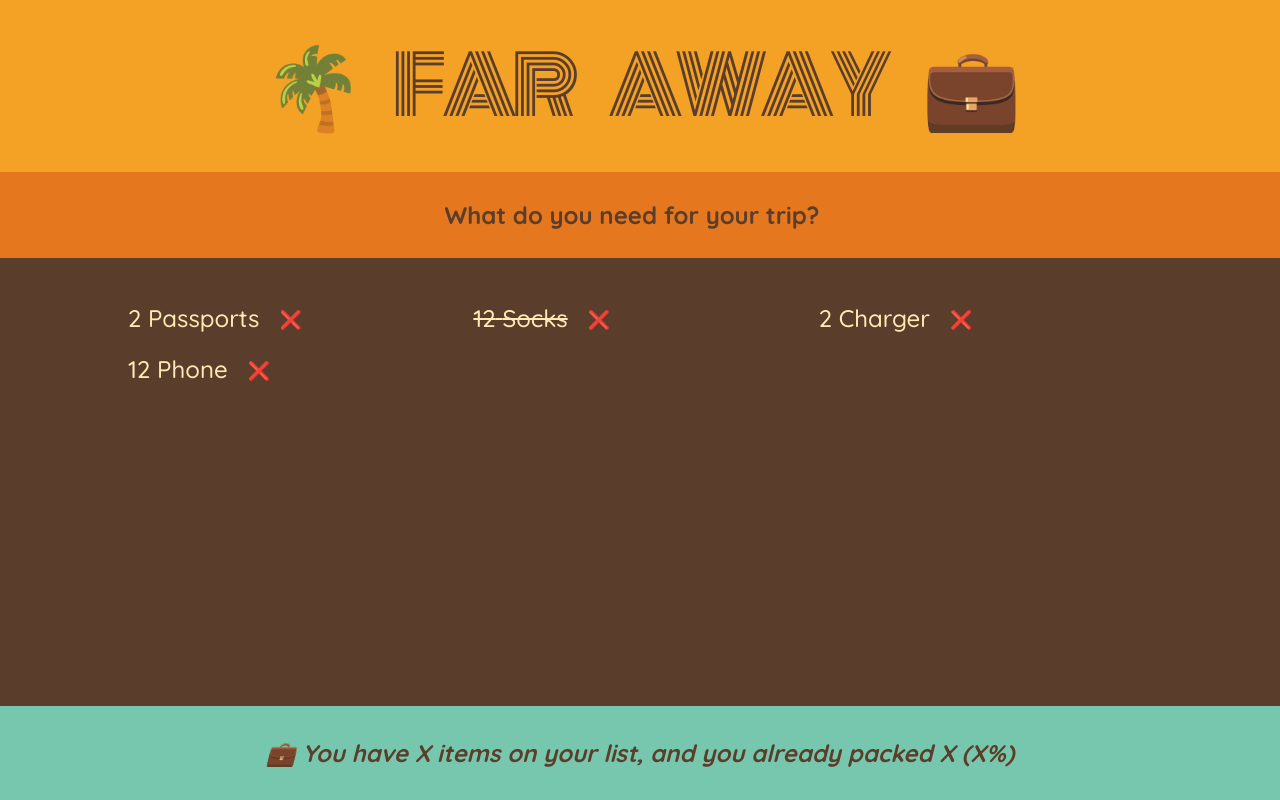
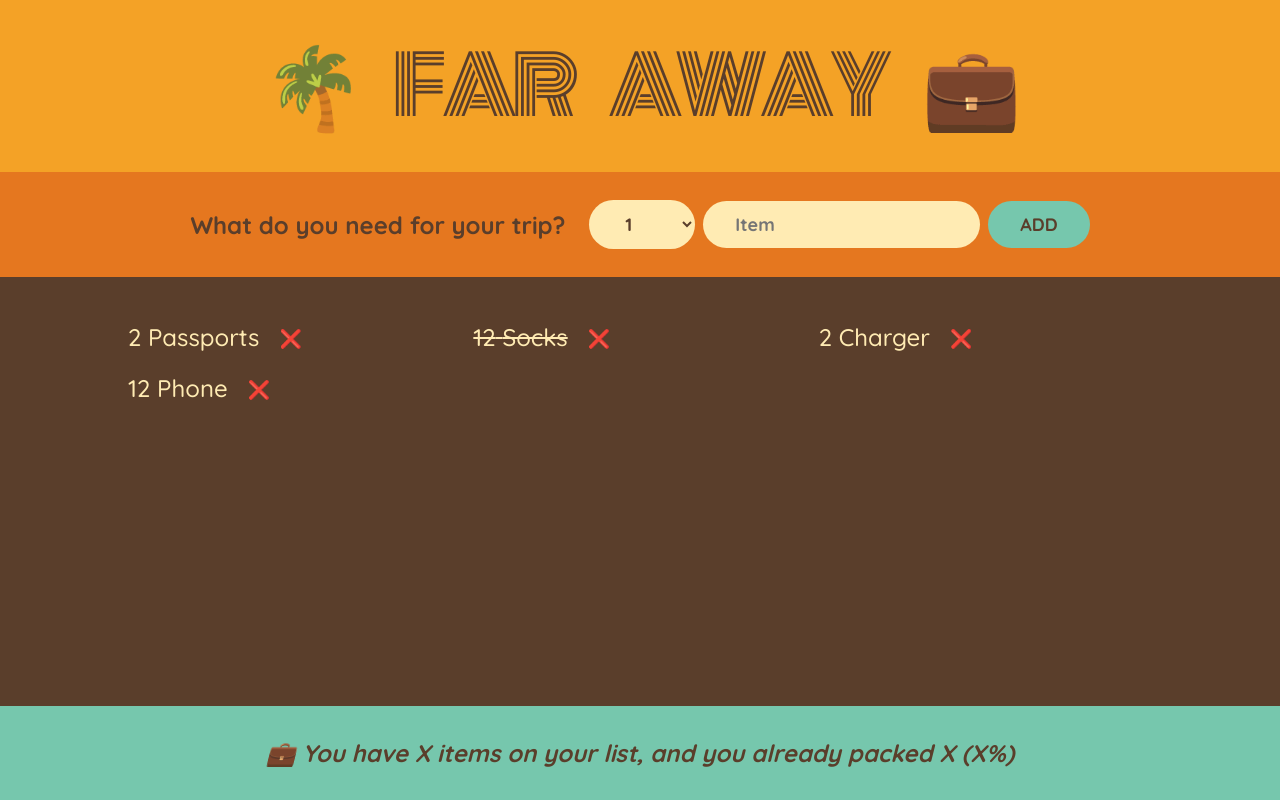
Before and after one commit to benmeisterz/travel-list, a React (Vite) app: page / in a window 1280 px wide. Built offline with nearby package versions, Linux system fonts and the light colour scheme.

Commit message:
e.target.value

```diff
--- a/src/App.jsx
+++ b/src/App.jsx
@@ -1,3 +1,4 @@
+import { useState } from "react";
 
 const initialItems = [
   { id: 1, description: "Passports", quantity: 2, packed: false },
@@ -23,10 +24,32 @@
 }
 
 function Form() {
+  const [description, setDescription] = useState('')
+  const [quantity, setQuantity] = useState(1)
+
+  function handleSubmit(e) {
+    e.preventDefault()
+
+  }
   return (
-    <div className="add-form">
+    <form className="add-form" onSubmit={handleSubmit}>
       <h3>What do you need for your trip?</h3>
-    </div>
+      <select
+        value={quantity}
+        onChange={(e) => setQuantity(Number(e.target.value))}>
+        {Array.from({ length: 20 }, (_, i) => i + 1).map((num) => (
+          <option value={num} key={num}>
+            {num}
+          </option>
+        ))}
+      </select>
+      <input
+        type="text"
+        placeholder="Item"
+        value={description}
+        onChange={(e) => setDescription(e.target.value)} />
+      <button>Add</button>
+    </form>
   )
 }
 
--- a/src/index.css
+++ b/src/index.css
@@ -5,6 +5,8 @@
   padding: 0;
   box-sizing: border-box;
   /* overflow: hidden; */
+  overflow-y: hidden; /* Hide vertical scrollbar */
+  overflow-x: hidden; /* Hide horizontal scrollbar */
 }
 
 html {
```
